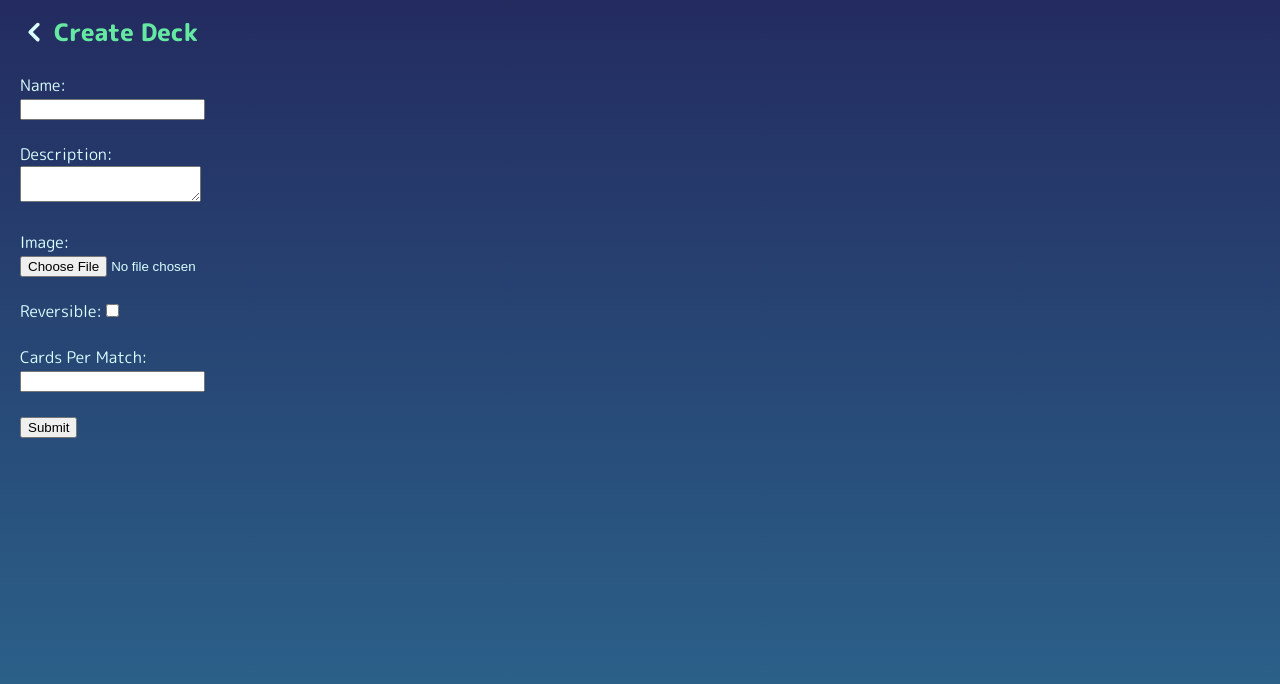
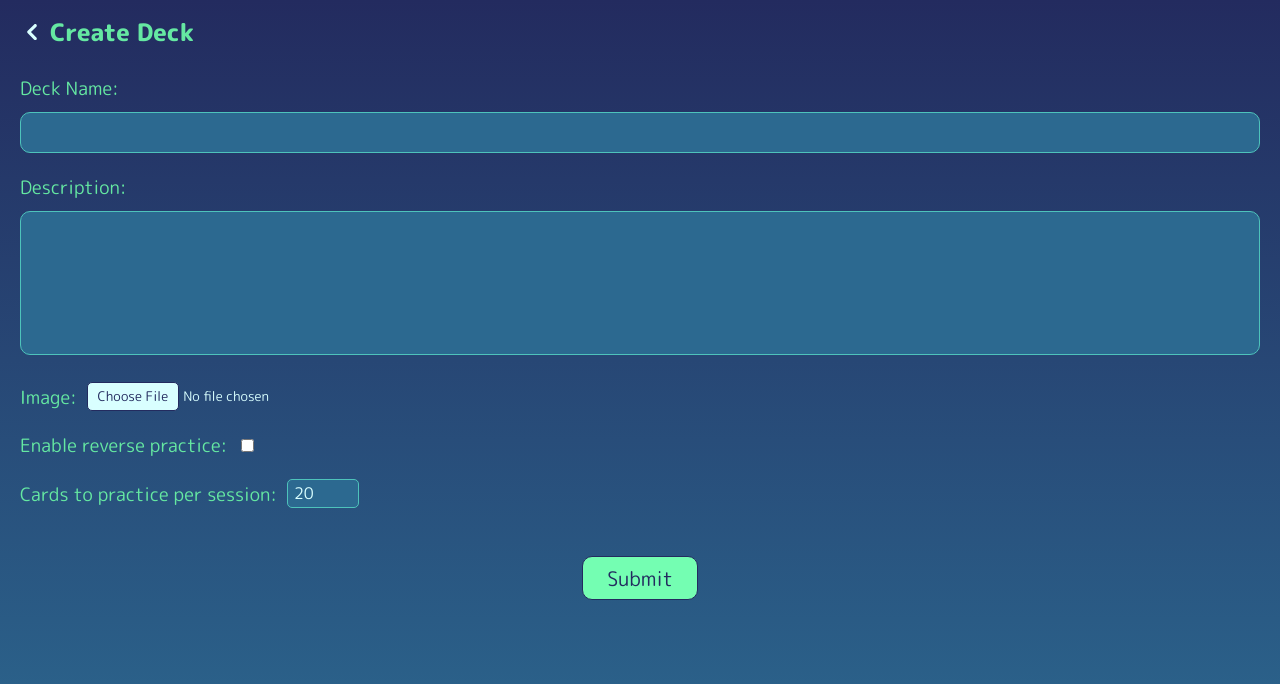
Before and after one commit to ruby-ist/rebmemer, a Nuxt app: page /decks/new in a window 1280 px wide. Shown: the top 684 px of the page. Built offline with nearby package versions, Linux system fonts and the light colour scheme.

Commit message:
form styles

```diff
--- a/app/assets/css/colors.css
+++ b/app/assets/css/colors.css
@@ -1,6 +1,8 @@
 body {
   --green-one: #65e8a2;
   --green-two: #74feb2;
+
+  --cyan-one: #4ec3bb;
 
   --blue-one: #2c6990;
 
--- a/app/pages/decks/new.vue
+++ b/app/pages/decks/new.vue
@@ -2,42 +2,91 @@
   <main>
     <nav class="p-14-20 flex align-i-center gap-6">
       <NuxtLink to="/decks" class="flex align-i-center">
-        <backIcon class="w-28" />
+        <backIcon class="w-24" />
       </NuxtLink>
-      <h1 class="m-0 color-green-one" font="w-800">Create Deck</h1>
+      <h2 class="m-0 color-green-one" font="w-800">Create Deck</h2>
     </nav>
     <div class="p-10-20">
-      <form ref="form">
-        <label for="name">Name:</label><br />
+      <form ref="form" class="flex column gap-20" font="s-1.15rem">
+        <div>
+          <label for="name" class="mb-10 block color-green-one">
+            Deck Name:
+          </label>
 
-        <input type="text" id="name" name="name" /><br /><br />
+          <input
+            type="text"
+            id="name"
+            name="name"
+            class="bg-color-blue-one [&:focus]:no-outline color-white-two p-8 w-100p box-size-border-box"
+            border="1 solid color-cyan-one rad-10"
+            font="s-1.01rem f-default-font"
+          />
+        </div>
 
-        <label for="description">Description:</label><br />
+        <div>
+          <label for="description" class="mb-10 block color-green-one">
+            Description:
+          </label>
 
-        <textarea id="description" name="description" /><br /><br />
+          <textarea
+            id="description"
+            name="description"
+            class="bg-color-blue-one [&:focus]:no-outline color-white-two p-8 w-100p h-144 box-size-border-box no-resize oflow-auto"
+            border="1 solid color-cyan-one rad-10"
+            font="s-1.01rem f-default-font"
+          />
+        </div>
 
-        <label for="image">Image:</label><br />
+        <div class="flex align-i-center gap-10">
+          <label for="image" class="color-green-one"> Image: </label>
 
           <input
             type="file"
             id="image"
             name="image"
             accept="image/*"
-        /><br /><br />
+            class="pointer font-f-default-font [&::file-selector-button]:bg-color-white-two [&::file-selector-button]:color-indigo-one [&::file-selector-button]:bd-1 [&::file-selector-button]:bd-solid [&::file-selector-button]:bd-color-indigo-one [&::file-selector-button]:font-f-default-font [&::file-selector-button]:bd-rad-5 [&::file-selector-button]:p-4-10"
+          />
+        </div>
 
-        <label for="reversible">Reversible:</label>
+        <div class="flex align-i-center gap-10">
+          <label for="reversible" class="color-green-one">
+            Enable reverse practice:
+          </label>
 
-        <input type="checkbox" id="reversible" name="reversible" /><br /><br />
+          <input
+            type="checkbox"
+            id="reversible"
+            name="reversible"
+            class="bg-color-indigo-one pointer"
+          />
+        </div>
 
-        <label for="cardsPerMatch">Cards Per Match:</label><br />
-
+        <div class="flex align-i-center gap-10">
+          <label for="cardsPerMatch" class="color-green-one">
+            Cards to practice per session:
+          </label>
           <input
             type="number"
             id="cardsPerMatch"
             name="cardsPerMatch"
-        /><br /><br />
+            class="bg-color-blue-one [&:focus]:no-outline color-white-two p-2-6 w-72 box-size-border-box"
+            border="1 solid color-cyan-one rad-5"
+            font="s-1rem f-default-font"
+            value="20"
+          />
+        </div>
 
-        <input type="submit" value="Submit" @click="handleFormSubmission" />
+        <div class="w-100p grid place-i-center">
+          <input
+            type="submit"
+            value="Submit"
+            class="bg-color-green-two color-indigo-one p-6-24 pointer mt-28"
+            border="1px solid color-indigo-one rad-10"
+            font="s-1.25rem w-400 f-default-font"
+            @click="handleFormSubmission"
+          />
+        </div>
       </form>
     </div>
   </main>
```
Lines whose indentation alone changed are shown as unchanged.
